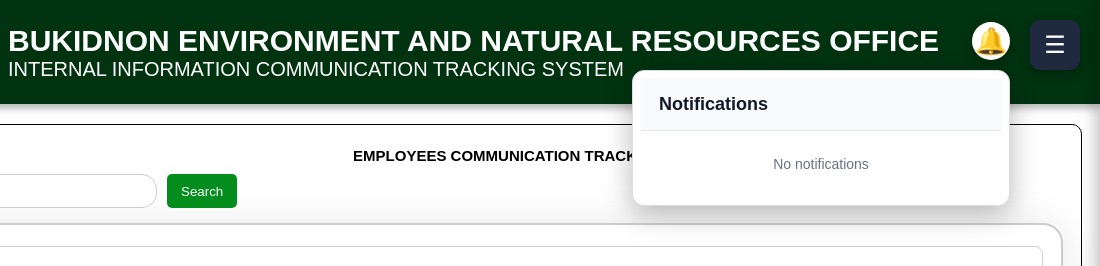
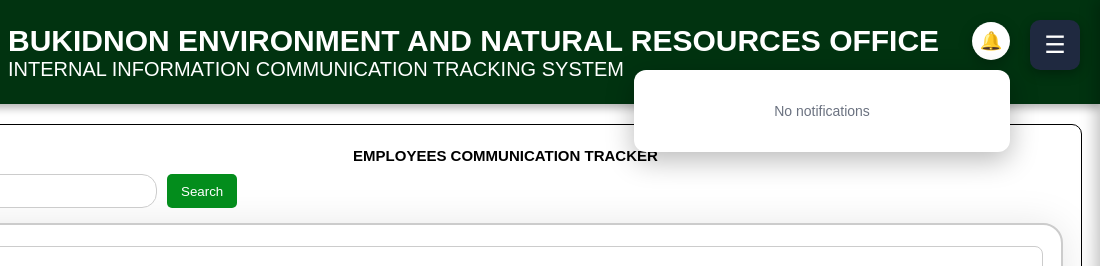
Before and after one commit to benrosystems69/BENRO-INTERNAL-INFORMATION-COMMUNICATION-SYSTEM, a website: page BENRO-IICTS_EMPLOYEE.html in a window 1280 px wide. Both pictures are taken after a click on the button "Notifications". Shown: the top 266 px of the page, 180-1280 px from the left. Drawn offline with Linux system fonts and the light colour scheme; no server answers.

Commit message:
Update BENRO-IICTS_EMPLOYEE.html

```diff
--- a/BENRO-IICTS_EMPLOYEE.html
+++ b/BENRO-IICTS_EMPLOYEE.html
@@ -119,19 +119,12 @@ body {
 
 <body>
 
-  <!-- NOTIFICATION BELL -->
-<div class="notification-wrapper" id="notificationWrapper">
-  <button type="button" id="notificationBell" class="notification-bell">
-    &#128276;&#65038;
-  <span id="notificationCount" class="notification-count">0</span>
-  </button>
+  <div id="notificationWrapper">
+  <button id="notificationBell" type="button" title="Notifications">🔔</button>
+  <span id="notificationCount">0</span>
 
-  <div id="notificationPanel" class="notification-panel">
-    <div class="notification-header">
-      Notifications
-    </div>
-
-    <div id="notificationList" class="notification-list">
+  <div id="notificationPanel">
+    <div id="notificationList">
       <div class="notification-empty">No notifications</div>
     </div>
   </div>
```
